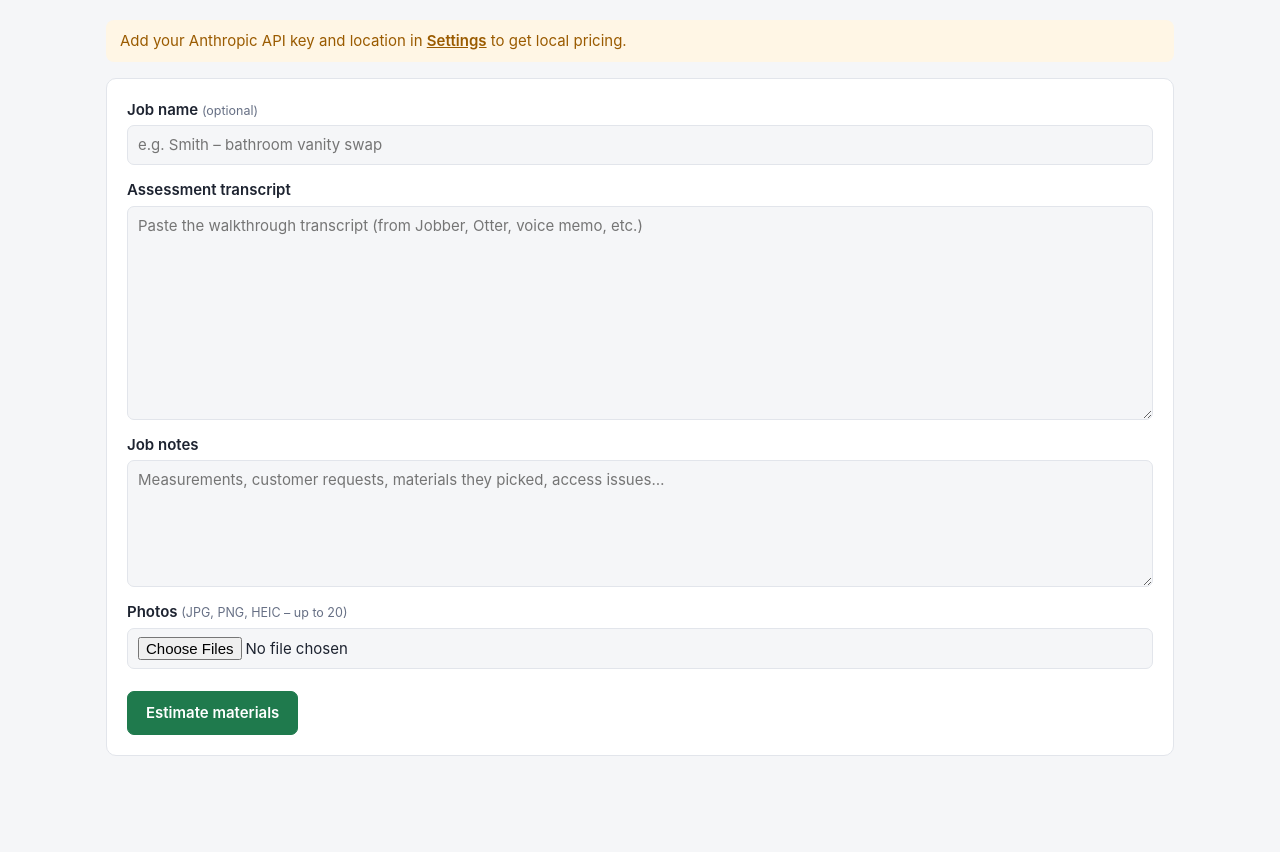
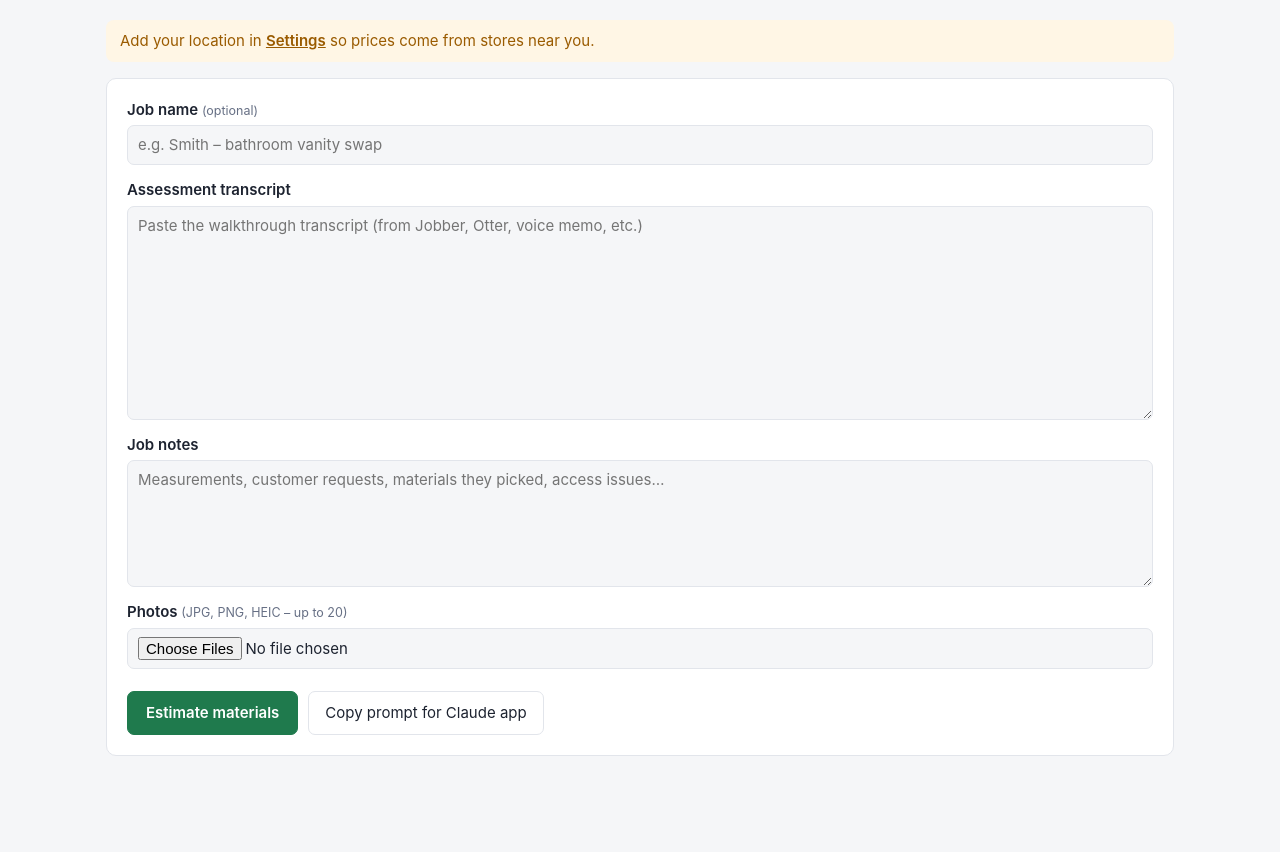
Before and after one commit to Pvpros333/quote-helper, a Flask app: page / in a window 1280 px wide. Shown: the part 94-946 px from the top of the page. Run offline with Flask 3, Linux system fonts and the light colour scheme.

Commit message:
Add copy-prompt mode so the app works without an API key
Builds a self-contained prompt to run in the Claude app with web search,
then imports the pasted reply. Jobs wait in a pending state until the
reply is imported. Pasted JSON is normalized against the schema.

Co-Authored-By: Claude Opus 5.5 <noreply@anthropic.com>
Claude-Session: https://claude.ai/code/session_01XSR1KRnYzmDyZ6GV38oAWM

```diff
--- a/app.py
+++ b/app.py
@@ -5,6 +5,8 @@ Run:  python app.py   (opens http://127.0.0.1:5055 in your browser)
 import csv
 import io
 import os
+import platform
+import subprocess
 import threading
 import traceback
 import uuid
@@ -110,32 +112,67 @@ def post_settings():
 
 # ---------- AI tasks ----------
 
-@app.post("/api/estimate")
-def start_estimate():
-    settings = storage.load_settings()
-    if not _have_credentials(settings):
-        return jsonify(error="Add your Anthropic API key in Settings first."), 400
+class FormError(Exception):
+    pass
+
+
+def _estimate_form():
     transcript = request.form.get("transcript", "")
     notes = request.form.get("notes", "")
     try:
         photos = _photos_from_request()
     except ValueError as e:
-        return jsonify(error=str(e)), 400
+        raise FormError(str(e))
     if not (transcript.strip() or notes.strip() or photos):
-        return jsonify(error="Add a transcript, notes, or photos first."), 400
-
+        raise FormError("Add a transcript, notes, or photos first.")
     job = storage.load_job(request.form.get("job_id", "")) or {}
     job.update(name=request.form.get("name", "").strip() or job.get("name", ""),
                transcript=transcript, notes=notes)
+    return job, transcript, notes, photos
+
+
+def _quote_form():
+    quote_text = request.form.get("quote_text", "")
+    pdf = request.files.get("quote_pdf")
+    quote_pdf = images.pdf_to_block(pdf.read()) if pdf and pdf.filename else None
+    if not (quote_text.strip() or quote_pdf):
+        raise FormError("Paste the Jobber quote or attach its PDF.")
+    try:
+        new_photos = _photos_from_request()
+    except ValueError as e:
+        raise FormError(str(e))
+    job = storage.load_job(request.form.get("job_id", "")) or {}
+    prior = dict(job) if job.get("transcript") or job.get("notes") or job.get("estimate") else None
+    saved_photos = storage.load_photos(job["id"]) if job.get("id") else []
+    labor = {"hours": _num("labor_hours"), "rate": _num("labor_rate"), "other": _num("other_costs")}
+    if request.form.get("name", "").strip():
+        job["name"] = request.form["name"].strip()
+    return job, prior, quote_text, quote_pdf, new_photos, saved_photos, labor
+
+
+def _store_result(job: dict, kind: str, result: dict, new_photos: list[dict]) -> str:
+    job[kind] = result
+    job.pop("pending", None)
+    if not job.get("name"):
+        job["name"] = result.get("job_name", "")
+    saved = storage.save_job(job)
+    storage.save_photos(saved["id"], new_photos)
+    return saved["id"]
+
+
+@app.post("/api/estimate")
+def start_estimate():
+    settings = storage.load_settings()
+    if not _have_credentials(settings):
+        return jsonify(error="Add your Anthropic API key in Settings, or use \"Copy prompt\" instead."), 400
+    try:
+        job, transcript, notes, photos = _estimate_form()
+    except FormError as e:
+        return jsonify(error=str(e)), 400
 
     def work(progress):
         result = ai.build_estimate(settings, transcript, notes, photos, progress)
-        job["estimate"] = result
-        if not job.get("name"):
-            job["name"] = result.get("job_name", "")
-        saved = storage.save_job(job)
-        storage.save_photos(saved["id"], photos)
-        return saved["id"]
+        return _store_result(job, "estimate", result, photos)
 
     return jsonify(task_id=_start_task(work))
 
@@ -144,37 +181,91 @@ def start_estimate():
 def start_quote_check():
     settings = storage.load_settings()
     if not _have_credentials(settings):
-        return jsonify(error="Add your Anthropic API key in Settings first."), 400
-    quote_text = request.form.get("quote_text", "")
-    pdf = request.files.get("quote_pdf")
-    quote_pdf = images.pdf_to_block(pdf.read()) if pdf and pdf.filename else None
-    if not (quote_text.strip() or quote_pdf):
-        return jsonify(error="Paste the Jobber quote or attach its PDF."), 400
+        return jsonify(error="Add your Anthropic API key in Settings, or use \"Copy prompt\" instead."), 400
     try:
-        new_photos = _photos_from_request()
-    except ValueError as e:
+        job, prior, quote_text, quote_pdf, new_photos, saved_photos, labor = _quote_form()
+    except FormError as e:
         return jsonify(error=str(e)), 400
-
-    job = storage.load_job(request.form.get("job_id", "")) or {}
-    prior = dict(job) if job.get("transcript") or job.get("notes") or job.get("estimate") else None
-    photos = (storage.load_photos(job["id"]) if job.get("id") else []) + new_photos
-    photos = photos[: images.MAX_PHOTOS]
-    labor = {"hours": _num("labor_hours"), "rate": _num("labor_rate"), "other": _num("other_costs")}
-    if request.form.get("name", "").strip():
-        job["name"] = request.form["name"].strip()
+    photos = (saved_photos + new_photos)[: images.MAX_PHOTOS]
 
     def work(progress):
         result = ai.check_quote(settings, quote_text, quote_pdf, prior, photos, progress)
-        result["labor"] = labor
-        result["quote_text"] = quote_text
-        job["quote_check"] = result
-        if not job.get("name"):
-            job["name"] = result.get("job_name", "")
-        saved = storage.save_job(job)
-        storage.save_photos(saved["id"], new_photos)
-        return saved["id"]
+        result.update(labor=labor, quote_text=quote_text)
+        return _store_result(job, "quote_check", result, new_photos)
 
     return jsonify(task_id=_start_task(work))
+
+
+# ---------- manual mode (no API key): copy prompt -> Claude app -> paste reply ----------
+
+@app.post("/api/prompt/estimate")
+def prompt_estimate():
+    try:
+        job, transcript, notes, photos = _estimate_form()
+    except FormError as e:
+        return jsonify(error=str(e)), 400
+    text = ai.estimate_request_text(transcript, notes, len(photos))
+    job["pending"] = {"kind": "estimate", "prompt": ai.manual_prompt(storage.load_settings(), text, "estimate"),
+                      "photos": len(photos), "pdf": False}
+    saved = storage.save_job(job)
+    storage.save_photos(saved["id"], photos)
+    return jsonify(job_id=saved["id"])
+
+
+@app.post("/api/prompt/check-quote")
+def prompt_quote_check():
+    try:
+        job, prior, quote_text, quote_pdf, new_photos, saved_photos, labor = _quote_form()
+    except FormError as e:
+        return jsonify(error=str(e)), 400
+    n_photos = min(len(saved_photos) + len(new_photos), images.MAX_PHOTOS)
+    text = ai.quote_request_text(quote_text, bool(quote_pdf), prior, n_photos)
+    job["pending"] = {"kind": "quote_check", "prompt": ai.manual_prompt(storage.load_settings(), text, "quote_check"),
+                      "photos": n_photos, "pdf": bool(quote_pdf), "labor": labor, "quote_text": quote_text}
+    saved = storage.save_job(job)
+    storage.save_photos(saved["id"], new_photos)
+    return jsonify(job_id=saved["id"])
+
+
+@app.post("/api/jobs/<job_id>/import")
+def import_reply(job_id):
+    j = storage.load_job(job_id)
+    if not j or not j.get("pending"):
+        return jsonify(error="This job isn't waiting for a Claude reply."), 404
+    pending = j["pending"]
+    try:
+        result = ai.parse_pasted_reply((request.get_json(force=True) or {}).get("text", ""), pending["kind"])
+    except ai.EstimateError as e:
+        return jsonify(error=str(e)), 400
+    if pending["kind"] == "quote_check":
+        result.update(labor=pending.get("labor", {}), quote_text=pending.get("quote_text", ""))
+    _store_result(j, pending["kind"], result, [])
+    return jsonify(_with_totals(j))
+
+
+@app.post("/api/jobs/<job_id>/cancel-pending")
+def cancel_pending(job_id):
+    j = storage.load_job(job_id)
+    if not j:
+        return jsonify(error="Job not found"), 404
+    j.pop("pending", None)
+    if not (j.get("estimate") or j.get("quote_check")):
+        storage.delete_job(job_id)
+        return jsonify(deleted=True)
+    storage.save_job(j)
+    return jsonify(_with_totals(j))
+
+
+@app.post("/api/jobs/<job_id>/reveal-photos")
+def reveal_photos(job_id):
+    """Open the job's saved photos in Finder so they can be dragged into the Claude app."""
+    d = storage.photo_dir(job_id)
+    if not d.exists() or not any(d.iterdir()):
+        return jsonify(error="No saved photos for this job."), 404
+    if platform.system() != "Darwin":
+        return jsonify(path=str(d))
+    subprocess.run(["open", str(d)], check=False)
+    return jsonify(opened=True, path=str(d))
 
 
 @app.get("/api/tasks/<task_id>")
--- a/static/app.js
+++ b/static/app.js
@@ -57,7 +57,8 @@ $("#settings-form").addEventListener("submit", async (e) => {
 });
 async function checkSetup() {
   const s = await (await fetch("/api/settings")).json();
-  $("#setup-banner").classList.toggle("hidden", s.api_key_set && !!s.zip);
+  document.body.classList.toggle("no-key", !s.api_key_set);
+  $("#setup-banner").classList.toggle("hidden", !!s.zip);
 }
 
 // ---------- running AI tasks ----------
@@ -90,6 +91,34 @@ async function runTask(url, form) {
   $("#progress").classList.add("hidden");
   btn.disabled = false;
 }
+// manual mode: build the prompt, then show the copy / paste steps
+$$("[data-manual]").forEach((btn) => btn.addEventListener("click", async () => {
+  hideResult();
+  const form = btn.closest("form");
+  btn.disabled = true;
+  try {
+    const res = await fetch(btn.dataset.manual, { method: "POST", body: new FormData(form) });
+    const body = await res.json().catch(() => ({}));
+    if (!res.ok) return showError(body.error || "Request failed");
+    await openJob(body.job_id);
+    copyPrompt(true);
+  } finally { btn.disabled = false; }
+}));
+
+async function copyPrompt(silent = false) {
+  const text = (currentJob && currentJob.pending && currentJob.pending.prompt) || "";
+  let ok = false;
+  try { await navigator.clipboard.writeText(text); ok = true; } catch {
+    const ta = $("#prompt-text");
+    if (ta) { ta.closest("details").open = true; ta.select(); try { ok = document.execCommand("copy"); } catch {} }
+  }
+  const tag = $("#copied");
+  if (tag) {
+    tag.textContent = ok ? "Copied ✓" : (silent ? "" : "Select the prompt below and press ⌘C");
+    tag.classList.remove("hidden");
+  }
+}
+
 $("#estimate-form").addEventListener("submit", (e) => { e.preventDefault(); runTask("/api/estimate", e.target); });
 $("#quote-form").addEventListener("submit", (e) => { e.preventDefault(); runTask("/api/check-quote", e.target); });
 
@@ -99,7 +128,7 @@ async function loadJobs() {
   const tb = $("#tab-jobs tbody");
   tb.innerHTML = jobs.map((j) => `
     <tr>
-      <td><a data-open="${esc(j.id)}">${esc(j.name)}</a></td>
+      <td><a data-open="${esc(j.id)}">${esc(j.name || "(untitled job)")}</a>${j.pending ? ' <span class="pill wait">waiting for Claude reply</span>' : ""}</td>
       <td>${esc((j.created_at || "").replace("T", " ").slice(0, 16))}</td>
       <td class="num">${j.has_estimate ? money(j.estimate_total) : "—"}</td>
       <td class="num">${j.has_quote_check ? money(j.quote_total) : "—"}</td>
@@ -172,6 +201,28 @@ function itemsTable(kind, data) {
 function renderJob(scroll = true) {
   const j = currentJob;
   let html = "";
+  const pd = j.pending;
+  if (pd) {
+    const what = pd.kind === "estimate" ? "material estimate" : "quote check";
+    html += `<div class="card pending">
+      <h2>Run the ${what} in your Claude app${j.name ? " – " + esc(j.name) : ""}</h2>
+      <ol class="steps">
+        <li><button class="primary" data-copy>Copy prompt</button> <span id="copied" class="saved hidden"></span><br>
+          Open <a href="https://claude.ai/new" target="_blank" rel="noopener">claude.ai</a> or the Claude app and start a <b>new chat</b>.
+          Make sure <b>Web search</b> is on (in the “Search and tools” menu).</li>
+        <li>Paste the prompt (⌘V).
+          ${pd.photos ? `Attach the ${pd.photos} photo(s) too. <button data-reveal>Show photos in Finder</button>` : ""}
+          ${pd.pdf ? "Attach the Jobber quote PDF too." : ""} Then send it.</li>
+        <li>Wait for Claude to finish. It searches stores, which takes a few minutes. Then copy its final reply.
+          The quickest way is the copy button on the code block.</li>
+        <li>Paste Claude’s reply here:
+          <textarea id="reply-text" rows="6" placeholder="Paste Claude's reply here"></textarea>
+          <button class="primary" data-import>Import results</button>
+          <button class="link" data-cancel>Cancel</button></li>
+      </ol>
+      <details><summary>Show the prompt</summary><textarea id="prompt-text" rows="8" readonly>${esc(pd.prompt)}</textarea></details>
+    </div>`;
+  }
   const qc = j.quote_check;
   if (qc) {
     const p = qc.profit, e = p.expected;
@@ -263,6 +314,27 @@ $("#result").addEventListener("click", async (e) => {
     });
     currentJob = await res.json(); renderJobKeepScroll();
   }
+  if (e.target.closest("[data-copy]")) copyPrompt();
+  if (e.target.closest("[data-reveal]")) {
+    const res = await fetch(`/api/jobs/${currentJob.id}/reveal-photos`, { method: "POST" });
+    const b = await res.json();
+    if (!res.ok) showError(b.error); else if (!b.opened) alert("Photos are saved in:\n" + b.path);
+  }
+  if (e.target.closest("[data-import]")) {
+    const text = $("#reply-text").value;
+    if (!text.trim()) return showError("Paste Claude's reply first.");
+    const res = await fetch(`/api/jobs/${currentJob.id}/import`, {
+      method: "POST", headers: { "Content-Type": "application/json" }, body: JSON.stringify({ text }),
+    });
+    const b = await res.json();
+    if (!res.ok) return showError(b.error);
+    $("#error").classList.add("hidden");
+    currentJob = b; renderJob();
+  }
+  if (e.target.closest("[data-cancel]") && confirm("Cancel this? The prompt will be discarded.")) {
+    const b = await (await fetch(`/api/jobs/${currentJob.id}/cancel-pending`, { method: "POST" })).json();
+    if (b.deleted) hideResult(); else { currentJob = b; renderJob(); }
+  }
   const cq = e.target.closest("[data-check-quote]");
   if (cq) {
     showTab("quote");
--- a/static/style.css
+++ b/static/style.css
@@ -81,3 +81,12 @@ table.jobs a { color: var(--accent); cursor: pointer; font-weight: 600; text-dec
   .card { border: 0 !important; }
 }
 .card a { color: var(--accent); }
+.buttons { display: flex; gap: 10px; flex-wrap: wrap; align-items: center; }
+body.no-key .api-only { display: none; }
+body.no-key .manual-btn { background: var(--accent); border-color: var(--accent); color: #fff; font-weight: 600; padding: 10px 18px; }
+.manual-btn { padding: 10px 16px; }
+ol.steps { padding-left: 22px; margin: 10px 0 0; }
+ol.steps > li { margin-bottom: 14px; }
+ol.steps textarea, details textarea { margin: 8px 0; font-family: ui-monospace, Menlo, monospace; font-size: 12px; }
+.card.pending { border: 2px solid var(--accent); }
+.pill.wait { background: var(--warn-bg); color: var(--warn); }
--- a/templates/index.html
+++ b/templates/index.html
@@ -19,7 +19,7 @@
 
 <main>
   <div id="setup-banner" class="banner hidden">
-    Add your Anthropic API key and location in <a href="#" data-goto="settings">Settings</a> to get local pricing.
+    Add your location in <a href="#" data-goto="settings">Settings</a> so prices come from stores near you.
   </div>
 
   <!-- ESTIMATE -->
@@ -39,7 +39,10 @@
         <input type="file" name="photos" accept="image/*,.heic,.heif" multiple>
       </label>
       <div class="thumbs" data-for="photos"></div>
-      <button type="submit" class="primary">Estimate materials</button>
+      <div class="buttons">
+        <button type="submit" class="primary api-only">Estimate materials</button>
+        <button type="button" class="manual-btn" data-manual="/api/prompt/estimate">Copy prompt for Claude app</button>
+      </div>
     </form>
   </section>
 
@@ -70,7 +73,10 @@
           <label>Other costs $ <input name="other_costs" type="number" step="0.01" min="0"></label>
         </div>
       </fieldset>
-      <button type="submit" class="primary">Check material cost &amp; profit</button>
+      <div class="buttons">
+        <button type="submit" class="primary api-only">Check material cost &amp; profit</button>
+        <button type="button" class="manual-btn" data-manual="/api/prompt/check-quote">Copy prompt for Claude app</button>
+      </div>
     </form>
   </section>
 
@@ -89,7 +95,8 @@
       <label>Anthropic API key <small id="key-hint"></small>
         <input name="api_key" type="password" placeholder="sk-ant-…  (leave blank to keep current key)" autocomplete="off">
       </label>
-      <p class="help">Get one at console.anthropic.com → API Keys. It is stored only on this Mac.</p>
+      <p class="help">Optional. Without a key, use the "Copy prompt for Claude app" buttons with your Claude subscription.
+        With a key (console.anthropic.com → API Keys) the app does everything in one click. Stored only on this Mac.</p>
       <label>Business name <input name="business_name"></label>
       <label>Trade / type of work <input name="trade" placeholder="e.g. handyman, painting, flooring, remodeling"></label>
       <div class="row">
```
Also changed, not shown: CLAUDE.md (+1 -0 lines), estimator/ai.py (+109 -26 lines), estimator/storage.py (+6 -5 lines), tests/test_ai_parsing.py (+15 -0 lines), tests/test_app.py (+39 -0 lines), README.md.
